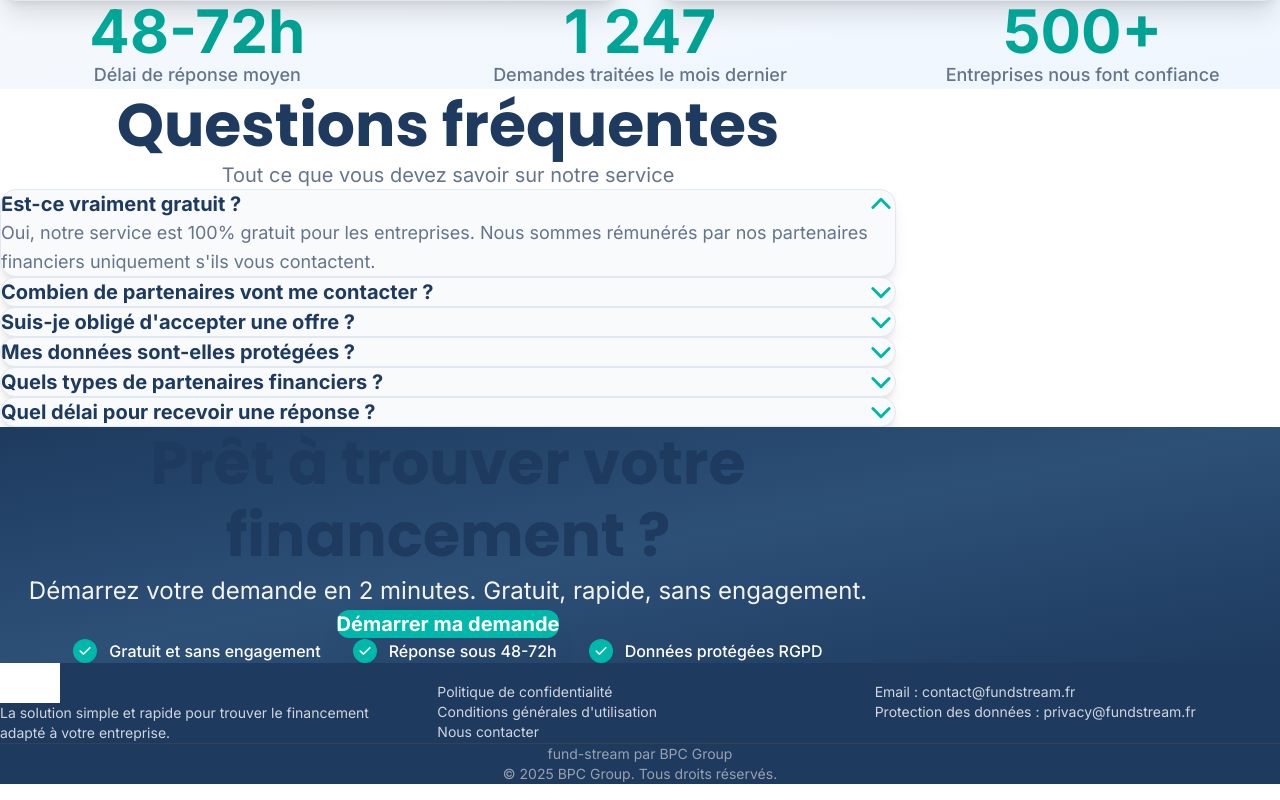
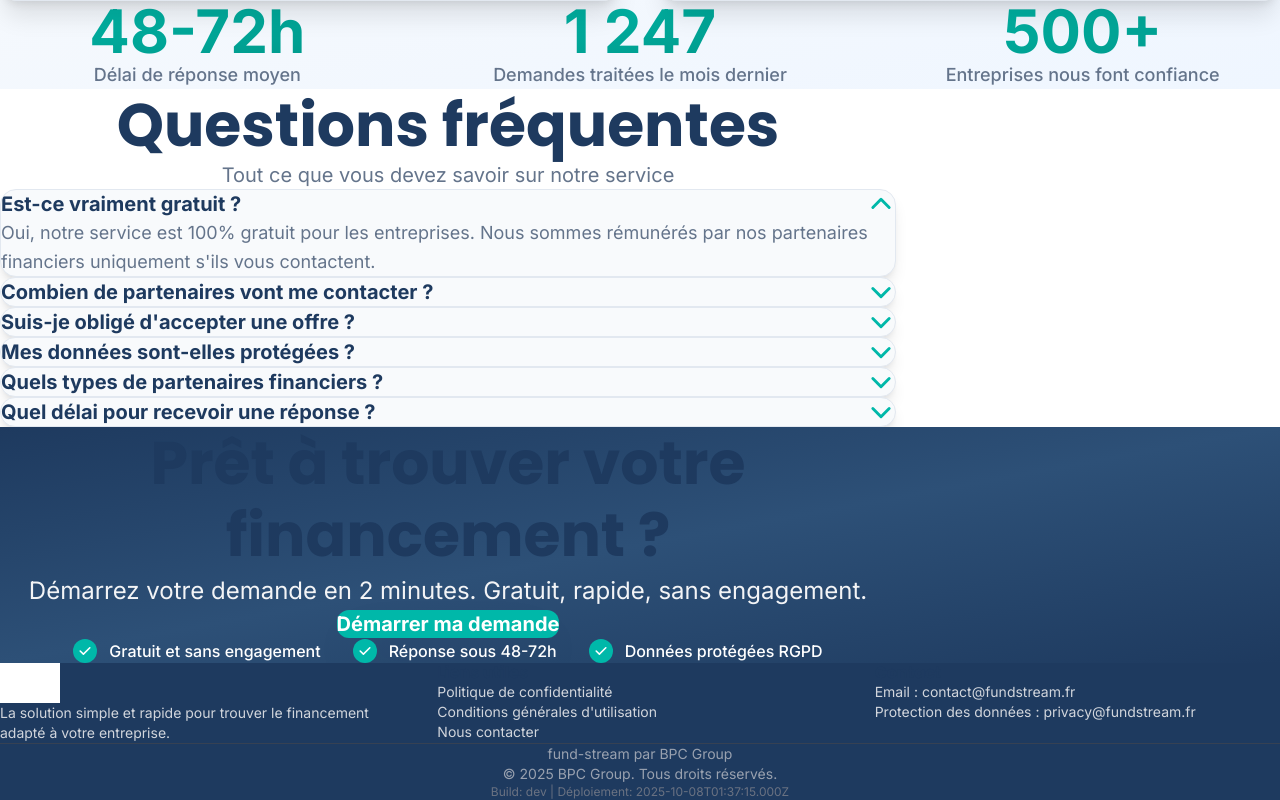
Before and after one commit to batistusprimus/fr.fundstream, a Next.js app: page / in a window 1280 px wide. Shown: the part 1993-2793 px from the top of the page. Built offline with nearby package versions, Linux system fonts and the light colour scheme.

Commit message:
feat: ajout marqueur de déploiement dans Footer avec SHA du commit et timestamp

```diff
--- a/components/Footer.tsx
+++ b/components/Footer.tsx
@@ -48,6 +48,9 @@ export default function Footer() {
         <div className="border-t border-gray-700 pt-8 text-center text-sm text-gray-400">
           <p className="mb-2">fund-stream par BPC Group</p>
           <p>&copy; 2025 BPC Group. Tous droits réservés.</p>
+          <p className="mt-3 text-xs text-gray-500">
+            Build: {process.env.NEXT_PUBLIC_VERCEL_GIT_COMMIT_SHA?.slice(0, 7) || 'dev'} | Déploiement: {new Date().toISOString()}
+          </p>
         </div>
       </div>
     </footer>
```
